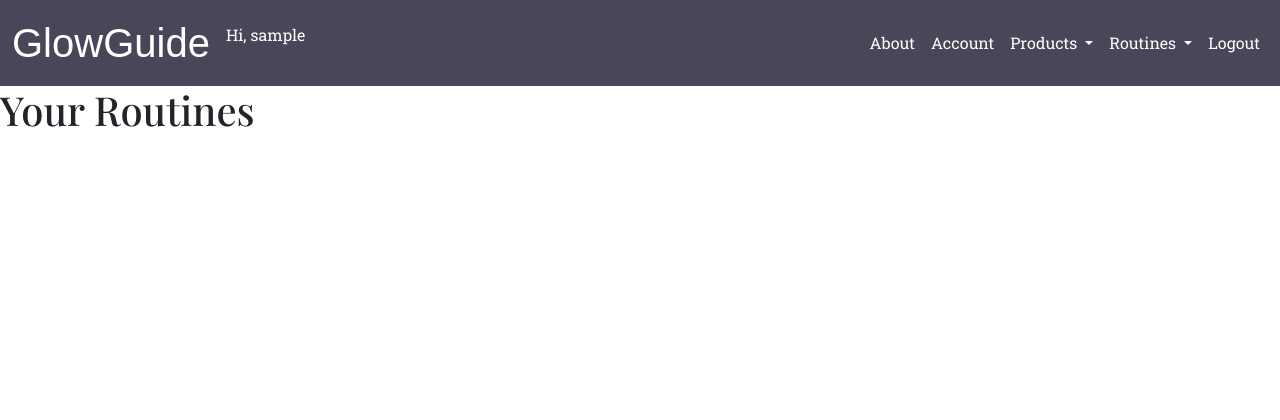
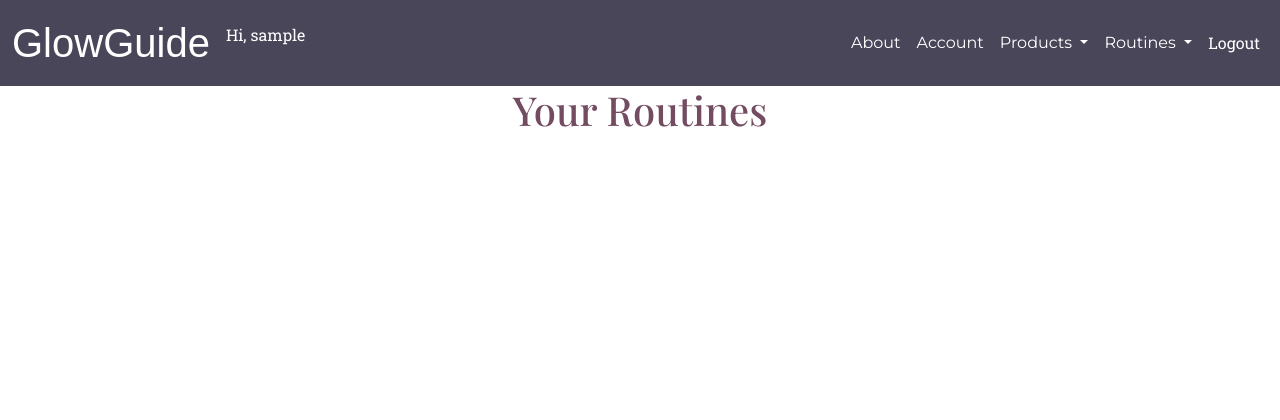
Before and after one commit to danielleroj/glowguide, a Django app: page /routines/ in a window 1280 px wide. Shown: the top 420 px of the page. Run offline with Django 5.2, Linux system fonts and the light colour scheme; the visitor is signed in with stand-in values (Sample User, id 1); data that the repository does not hold is empty; some web fonts are replaced.

Commit message:
wip: style routines index

```diff
--- a/main_app/static/css/style.css
+++ b/main_app/static/css/style.css
@@ -13,8 +13,16 @@ body {
   font-size: 5rem;
 }
 
+a {
+  text-decoration: none;
+  color: #A6727C;
+  font-family: 'Montserrat', sans-serif;
+}
+
 h1 {
   font-family: 'Playfair Display', serif;
+  text-align: center;
+  color: #734C61;
 }
 
 h2, h3, h4, h5 {
--- a/main_app/templates/base.html
+++ b/main_app/templates/base.html
@@ -50,7 +50,7 @@
               {% if user.is_authenticated %}
               <li class="nav-item dropdown"></li>
               <li class="nav-item">
-                <a href="{% url 'skin_quiz' %}" class="nav-link">Account</a>
+                <a href="{% url 'skin_type_results' %}" class="nav-link">Account</a>
               </li>
               <li class="nav-item dropdown">
                 <a
--- a/main_app/templates/routines/index.html
+++ b/main_app/templates/routines/index.html
@@ -1,14 +1,16 @@
 {% extends 'base.html' %} {% block content %}
 
+<div class="container">
   <h1>Your Routines</h1>
+  <br /><br />
 
+  <div class="row justify-content-center">
     {% for routine in routines %}
-<div class="row justify-content-center">
-  <div class="col-md-6">
-    <div class="card">
+    <div class="col-sm-2">
+      <div class="card rounded-circle">
         <div class="card-body">
           <a href="{% url 'detail' routine.id %}">
-          <div class="card-body">
+            <div class="card-body text-center">
               <h5 class="card-title">{{ routine.name }}</h5>
               <p class="card-text">{{ routine.description }}</p>
             </div>
@@ -16,7 +18,7 @@
         </div>
       </div>
     </div>
+    {% endfor %}
   </div>
-{% endfor %}
-
+</div>
 {% endblock %}
--- a/main_app/templates/skin/skin_type_results.html
+++ b/main_app/templates/skin/skin_type_results.html
@@ -1,6 +1,9 @@
 {% extends 'base.html' %} {% block content %}
 
 <h1>Here are your results!</h1>
+
+<a href="{% url 'skin_quiz' %}">Retake Quiz</a>
+
 
 <h2>Your skin type is {{ skin_type }}.</h2>
 {% if skin_type == 'Normal' %}
```
Lines whose indentation alone changed are shown as unchanged.
